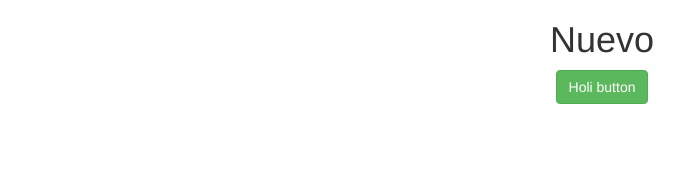
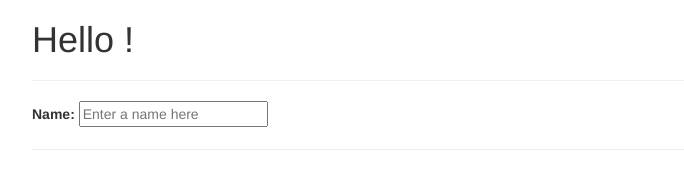
Before and after one commit to oinkme/learning-gulp, a plain HTML site: page index.html in a window 1280 px wide. Shown: the whole page, without its empty margins (38-722 px from the left). Drawn offline with nearby package versions, Linux system fonts and the light colour scheme.

Commit message:
+ Angularjs

```diff
--- a/index.html
+++ b/index.html
@@ -10,18 +10,20 @@
         <meta name="description" content="">
         <meta name="viewport" content="width=device-width, initial-scale=1">
         <link type="text/plain" rel="author" href="humans.txt" />
-        <!-- Latest compiled and minified CSS -->
         <link rel="stylesheet" href="https://maxcdn.bootstrapcdn.com/bootstrap/3.3.4/css/bootstrap.min.css">
         <link rel="stylesheet" href="css/style.css">
     </head>
-    <body>
-
-    	<div class="container text-center">
-            <h1>Nuevo</h1>
-            <button class="btn btn-success">Holi button</button>
+    <body ng-app>
+    	<div class="container" style="background: {{yourName}};">
+            <h1>Hello {{yourName}}!</h1>
+            <hr>
+            <label>Name:</label>
+            <input type="text" ng-model="yourName" placeholder="Enter a name here">
+            <hr>
         </div>
 
         <script src="//ajax.googleapis.com/ajax/libs/jquery/1.10.2/jquery.min.js"></script>
+        <script src="https://ajax.googleapis.com/ajax/libs/angularjs/1.3.15/angular.min.js"></script>
         <script src="https://maxcdn.bootstrapcdn.com/bootstrap/3.3.4/js/bootstrap.min.js"></script>
     </body>
 </html>
```
